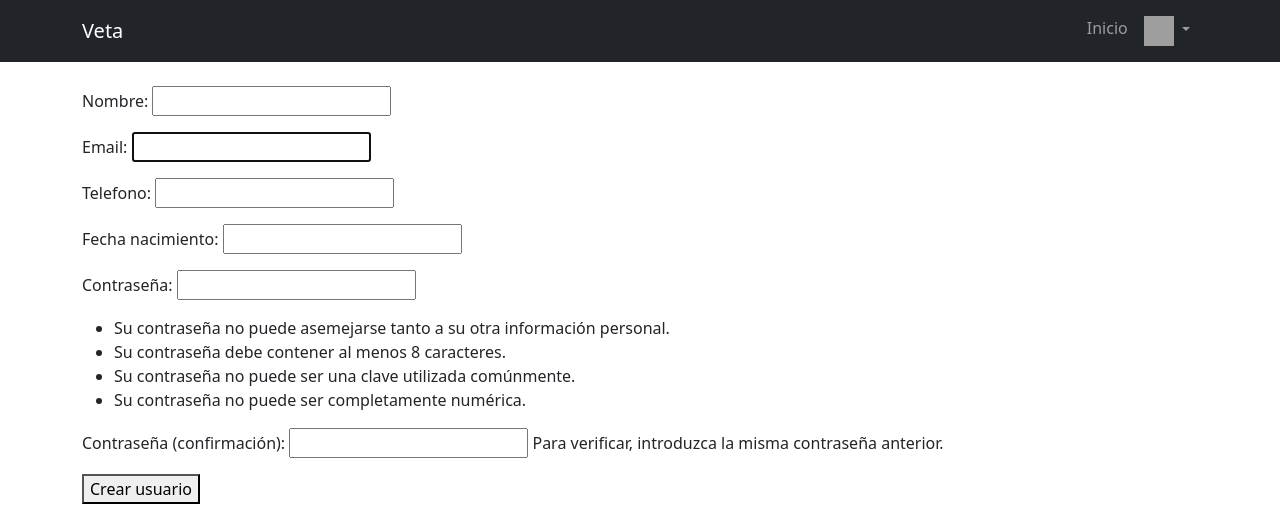
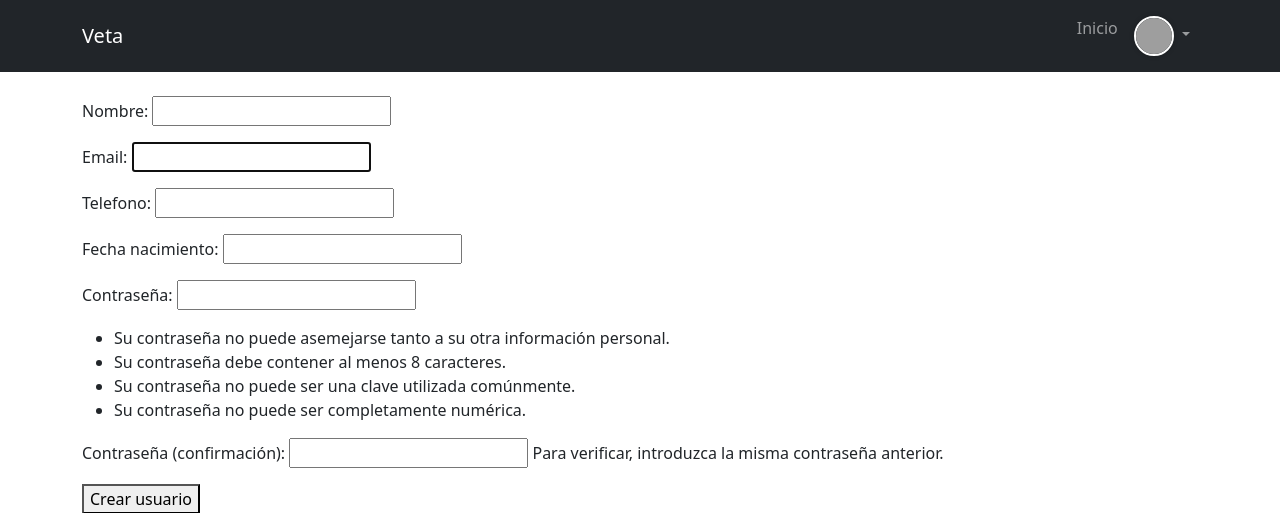
Before and after one commit to SantiagoEchavarria/Veta, a Django app: page /crear_seccion/ in a window 1280 px wide. Shown: the top 513 px of the page. Run offline with Django 5.2, Linux system fonts and the light colour scheme; a user stored in the database is signed in; grey boxes are pictures that could not be loaded.

Commit message:
imagen de perfil

```diff
--- a/usuarios/models.py
+++ b/usuarios/models.py
@@ -2,6 +2,8 @@ from django.db import models
 
 from django.contrib.auth.models import AbstractUser
 from django.db import models
+
+import hashlib
 
 class Usuario(AbstractUser):
     username = None
@@ -10,9 +12,12 @@ class Usuario(AbstractUser):
     telefono = models.CharField(max_length=15, blank=True, null=True)
     fecha_nacimiento = models.DateField(blank=True, null=True)
 
-    # Cambia el username por el email
     USERNAME_FIELD = 'email'
     REQUIRED_FIELDS = ['nombre']
 
     def __str__(self):
         return self.email
+
+    def get_gravatar_url(self, size=100):
+        email_hash = hashlib.md5(self.email.strip().lower().encode('utf-8')).hexdigest()
+        return f"https://www.gravatar.com/avatar/{email_hash}?s={size}&d=identicon"
--- /dev/null
+++ b/usuarios/static/styles.css
@@ -0,0 +1,8 @@
+.user-avatar {
+    width: 40px;  /* Tamaño de la imagen */
+    height: 40px;
+    border-radius: 50%; /* Convierte la imagen en un círculo */
+    object-fit: cover; /* Ajusta la imagen sin deformarla */
+    border: 2px solid #ffffff; /* Borde blanco opcional */
+    box-shadow: 0 0 5px rgba(0, 0, 0, 0.2); /* Sombra opcional */
+}
--- a/usuarios/templates/base.html
+++ b/usuarios/templates/base.html
@@ -1,10 +1,23 @@
 <!DOCTYPE html>
 <html lang="es">
 <head>
+    {% load static %}
     <meta charset="UTF-8">
     <meta name="viewport" content="width=device-width, initial-scale=1.0">
     <link href="https://cdn.jsdelivr.net/npm/bootstrap@5.3.0/dist/css/bootstrap.min.css" rel="stylesheet">
     <title>Veta</title>
+
+    <link rel="stylesheet" type="text/css" href="{% static 'styles.css' %}">
+    <style>
+        .user-avatar {
+            width: 40px;  /* Tamaño de la imagen */
+            height: 40px;
+            border-radius: 50%; /* Convierte la imagen en un círculo */
+            object-fit: cover; /* Ajusta la imagen sin deformarla */
+            box-shadow: 0 0 5px rgba(0, 0, 0, 0.2); /* Sombra opcional */
+        }
+    </style>
+
 </head>
 <body>
     <nav class="navbar navbar-expand-lg navbar-dark bg-dark">
@@ -20,19 +33,15 @@
                     </li>
 
                     {% if request.user.is_authenticated %}
-
-                        <!-- Dropdown-->
                         <li class="nav-item dropdown">
                             <a class="nav-link dropdown-toggle" href="#" id="userDropdown" role="button" data-bs-toggle="dropdown">
-                                <img src="https://cdn-icons-png.flaticon.com/512/3177/3177440.png" alt="Usuario" width="30" height="30">
+                                <img src="{{ request.user.get_gravatar_url }}" class="user-avatar" width="30" height="30">
                             </a>
                             <ul class="dropdown-menu dropdown-menu-end" aria-labelledby="userDropdown">
-                                <li><a class="dropdown-item" href="/cerrar_seccion/">Cerrar seccion</a></li>
+                                <li><a class="dropdown-item" href="/cerrar_seccion/">Cerrar sesión</a></li>
                             </ul>
                         </li>
-
                     {% else %}
-                        <!-- Dropdown con la imagen de usuario -->
                         <li class="nav-item dropdown">
                             <a class="nav-link dropdown-toggle" href="#" id="userDropdown" role="button" data-bs-toggle="dropdown">
                                 <img src="https://cdn-icons-png.flaticon.com/512/3177/3177440.png" alt="Usuario" width="30" height="30">
--- a/veta/settings.py
+++ b/veta/settings.py
@@ -11,6 +11,7 @@ https://docs.djangoproject.com/en/5.1/ref/settings/
 """
 
 from pathlib import Path
+
 
 # Build paths inside the project like this: BASE_DIR / 'subdir'.
 BASE_DIR = Path(__file__).resolve().parent.parent
```
Also changed, not shown: db.sqlite3.
